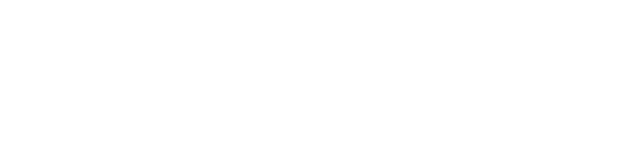
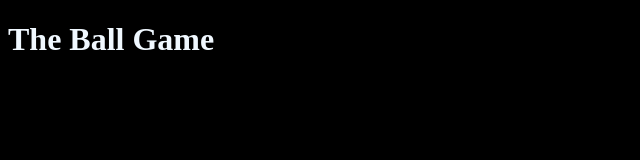
Before and after one commit to YanaPletner/The-ball-game, a plain HTML site: page index.html in a window 1280 px wide. Shown: the whole page, without its empty margins (0-640 px from the left). Drawn offline with Linux system fonts and the light colour scheme.

Commit message:
Create h1 color and page background color

```diff
--- a/index.html
+++ b/index.html
@@ -5,10 +5,12 @@
     <meta charset="UTF-8">
     <meta name="viewport" content="width=device-width, initial-scale=1.0">
     <title>The Ball Game</title>
+    <link rel="stylesheet" href="style.css">
 </head>
 
 <body>
-
+    <h1>The Ball Game</h1>
+    <div class="ball">100</div>
 </body>
 
 </html>
--- /dev/null
+++ b/style.css
@@ -0,0 +1,7 @@
+body {
+    background-color: black;
+}
+
+h1 {
+    color: aliceblue;
+}
```
